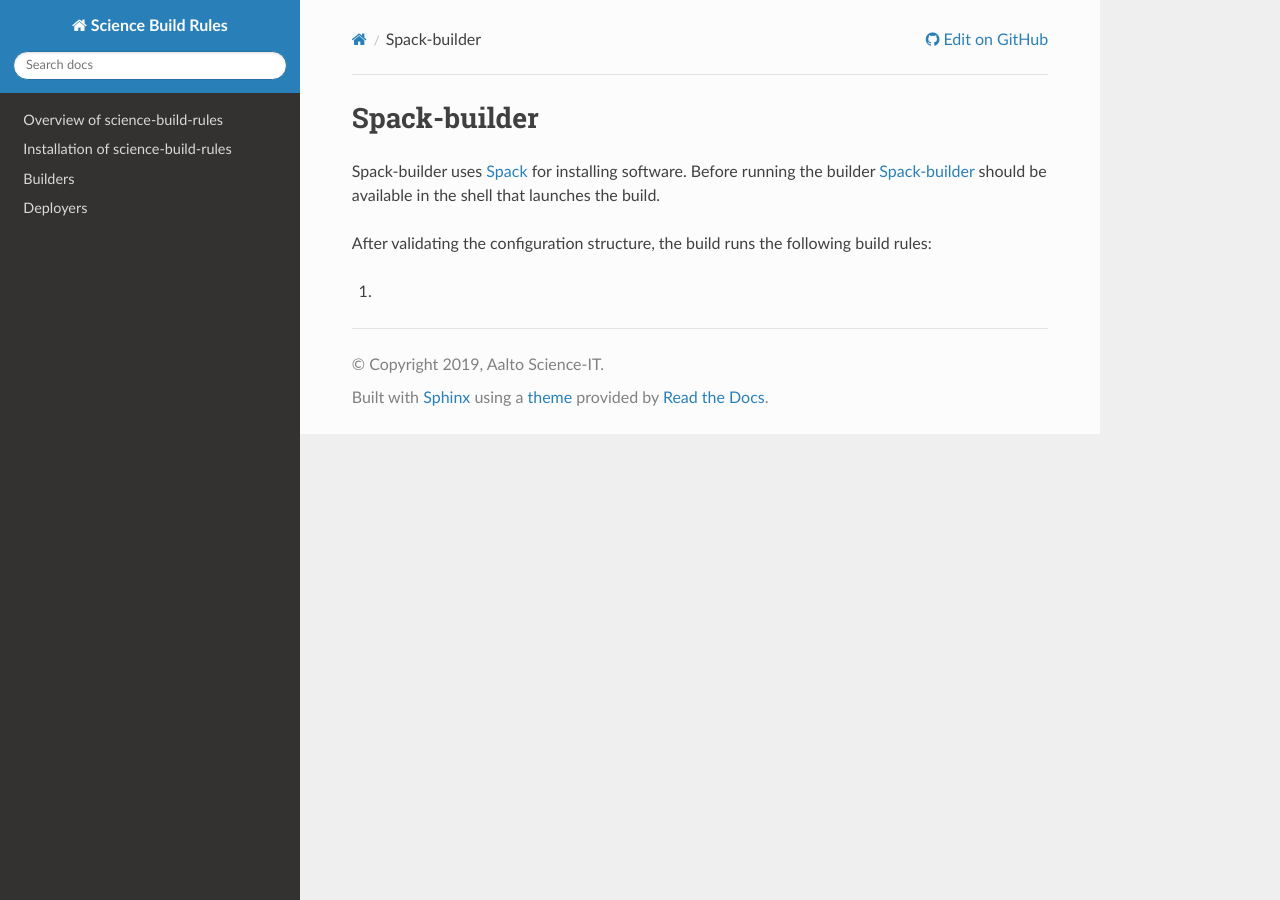
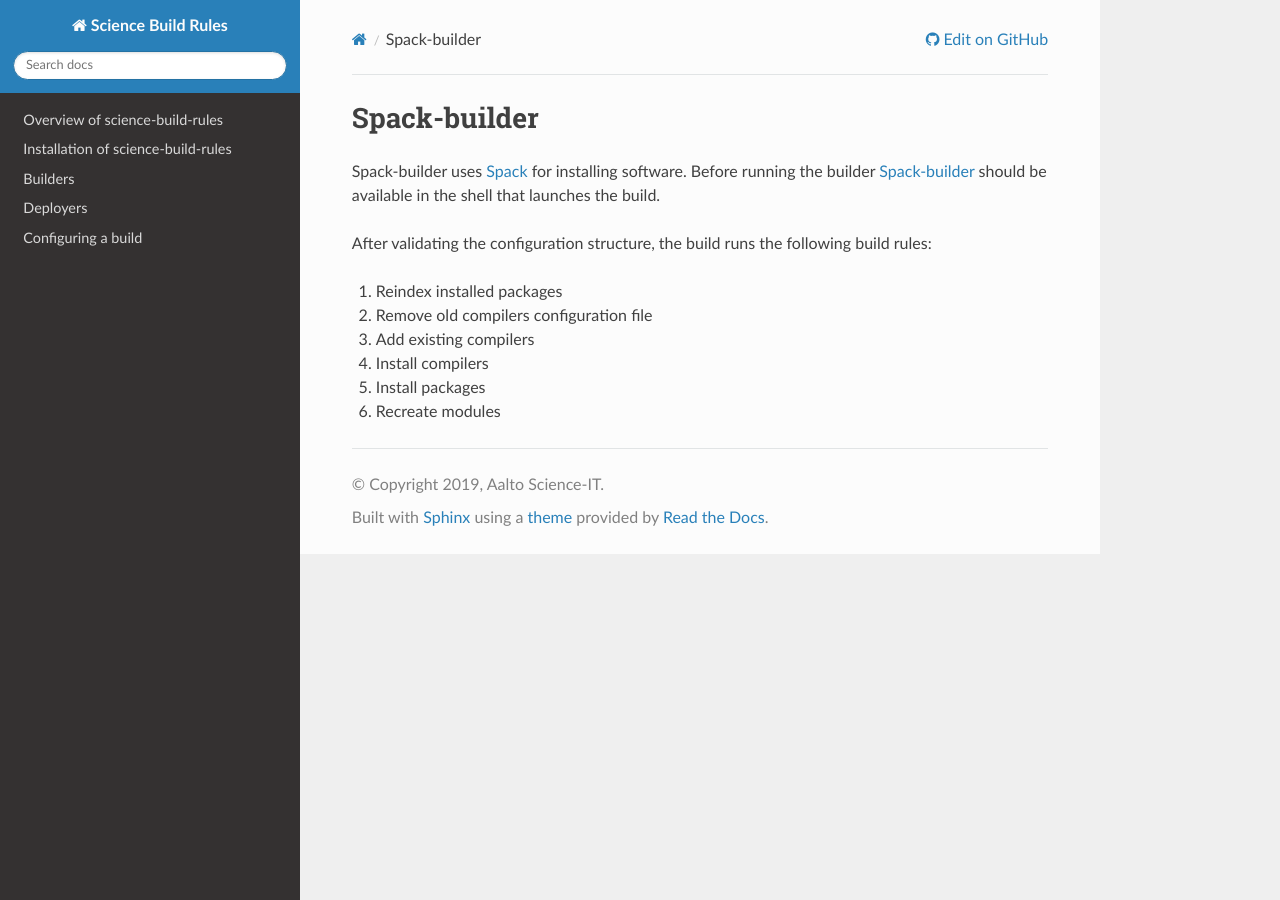
Before and after one commit to AaltoSciComp/science-build-rules, a Sphinx documentation site: the page built from docs/source/builders/spack.rst, in a window 1280 px wide. Built offline with Sphinx 7.4.7 and the Read the Docs theme 2.0.0, drawn with Linux system fonts in a browser that asks for light colours.

Commit message:
Writing docs

```diff
--- a/docs/index.rst
+++ b/docs/index.rst
@@ -10,3 +10,4 @@ Science build rules
    source/installation
    source/builders
    source/deployers
+   source/configuring_a_build
--- a/docs/source/builders/spack.rst
+++ b/docs/source/builders/spack.rst
@@ -9,4 +9,9 @@ launches the build.
 After validating the configuration structure, the build runs the
 following build rules:
 
-1.
+1. Reindex installed packages
+2. Remove old compilers configuration file
+3. Add existing compilers
+4. Install compilers
+5. Install packages
+6. Recreate modules
--- /dev/null
+++ b/docs/source/configuring_a_build.rst
@@ -0,0 +1,3 @@
+=======================
+Configuring a build
+=======================
```
